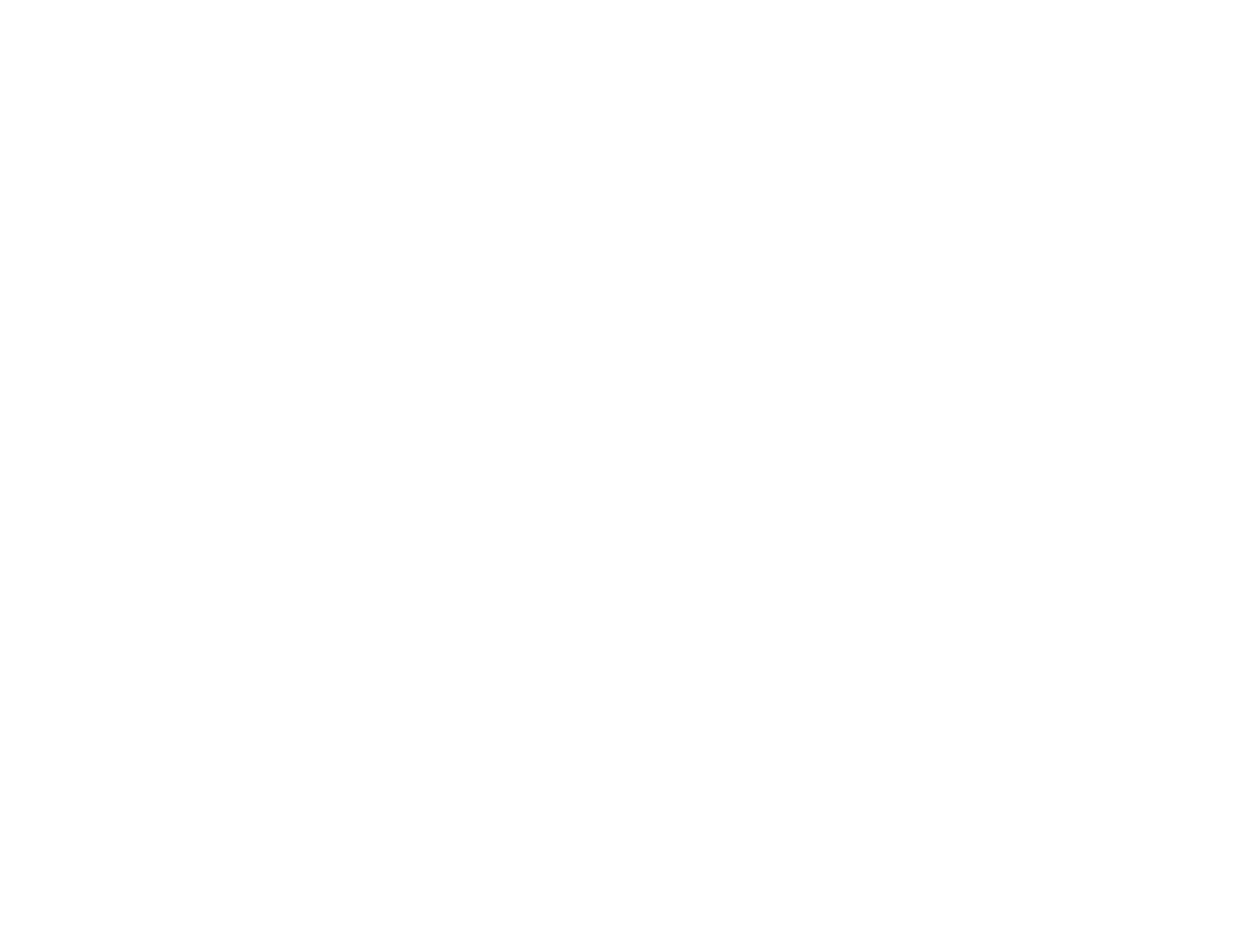
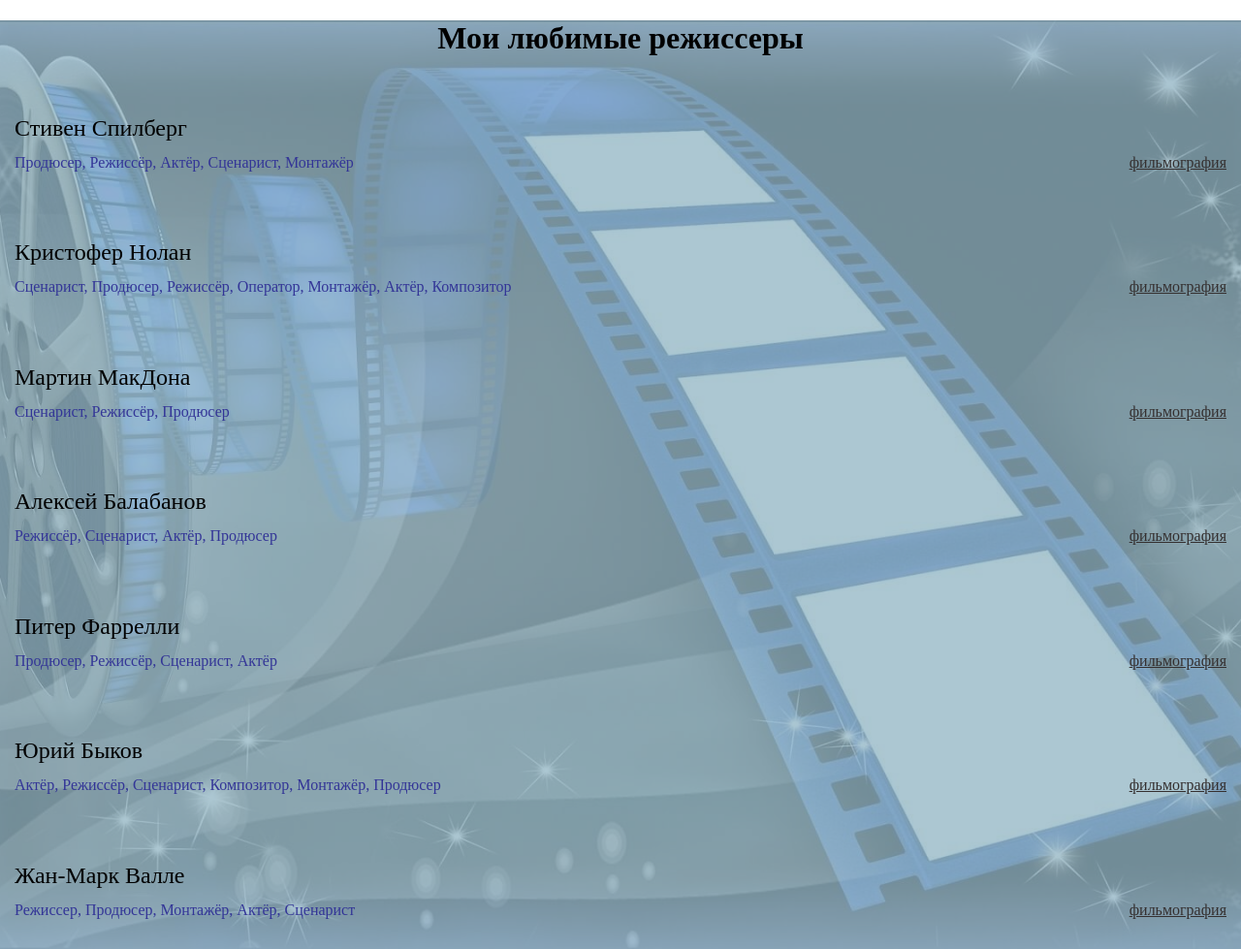
Before and after one commit to Lira11io/Theory_and_practice_task_14Week_JS_6, a plain HTML site: page practice.html in a window 1280 px wide. Shown: the whole page at 97% size. Before the commit the page ends 800 px from the top, so only its background shows below. Drawn offline with Linux system fonts and the light colour scheme.

Commit message:
add img for practice, add practice task

```diff
--- a/assets/styles/style.css
+++ b/assets/styles/style.css
@@ -1,3 +1,60 @@
 .root {
   margin-left: 15px;
 }
+
+/*Обертка для всей страницы*/
+.container {
+  position: relative;
+  width: 100%;
+  max-width: 100%;
+  min-height: 100%;
+  height: auto;
+  background: url("../img/kinoplenka.jpg");
+  background-size: cover;
+  background-repeat: no-repeat;
+  background-position: center center;
+  background-color: rgba(95, 89, 89, 0.61);
+  color: black;
+}
+
+/*Обертка для содержания страницы*/
+.container__block {
+  width: 100%;
+  max-width: 100%;
+  min-height: 100%;
+  height: auto;
+  background: rgba(148, 183, 197, 0.767);
+}
+
+/*Заголовок страницы*/
+.container__title {
+  text-align: center;
+}
+
+/*Обертка для блоков с информацией*/
+.container__cinema {
+  padding: 15px;
+}
+
+/*Имя режиссера*/
+.container__cinema-p {
+  font-size: 1.5rem;
+  margin-bottom: 1%;
+}
+
+/*Обертка для блоков с карьерой и фильмографией*/
+.container__cinema-f {
+  display: flex;
+  justify-content: space-between;
+}
+
+/*Информация о карьере*/
+.container__cinema-p2 {
+  color: rgb(51, 53, 151);
+  margin-top: 0;
+}
+
+/*Ссылка на фильмографию*/
+.container__cinema-a {
+  color: rgb(53, 48, 48);
+}
--- a/practice.html
+++ b/practice.html
@@ -9,6 +9,11 @@
     <title>14 неделя "Массивы". Решение практического задания</title>
   </head>
   <body>
+    <div class="container">
+      <div class="container__block">
+        <h1 class="container__title">Мои любимые режиссеры</h1>
+      </div>
+    </div>
     <script src="practice.js"></script>
   </body>
 </html>
--- a/practice.js
+++ b/practice.js
@@ -0,0 +1,81 @@
+const cinema = [
+  {
+    name: "Стивен Спилберг",
+    career: "Продюсер, Режиссёр, Актёр, Сценарист, Монтажёр",
+    films:
+      "https://ru.wikipedia.org/wiki/%D0%A4%D0%B8%D0%BB%D1%8C%D0%BC%D0%BE%D0%B3%D1%80%D0%B0%D1%84%D0%B8%D1%8F_%D0%A1%D1%82%D0%B8%D0%B2%D0%B5%D0%BD%D0%B0_%D0%A1%D0%BF%D0%B8%D0%BB%D0%B1%D0%B5%D1%80%D0%B3%D0%B0",
+    top_rated_film: "Список Шиндлера",
+  },
+  {
+    name: "Кристофер Нолан",
+    career:
+      "Сценарист, Продюсер, Режиссёр, Оператор, Монтажёр, Актёр, Композитор",
+    films:
+      "https://www.film.ru/compilation/vse-filmy-kristofera-nolana-ot-luchshego-k-horoshemu",
+    top_rated_film: "Начало",
+  },
+  {
+    name: "Мартин МакДона",
+    career: "Сценарист, Режиссёр, Продюсер",
+    films: "https://www.film.ru/person/martin-makdonah",
+    top_rated_film: "Три билборда на границе Эббинга, Миссури",
+  },
+  {
+    name: "Алексей Балабанов",
+    career: "Режиссёр, Сценарист, Актёр, Продюсер",
+    films: "https://www.film.ru/person/aleksey-balabanov",
+    top_rated_film: "Брат",
+  },
+  {
+    name: "Питер Фаррелли",
+    career: "Продюсер, Режиссёр, Сценарист, Актёр",
+    films: "https://www.film.ru/person/piter-farrelli",
+    top_rated_film: "Зелёная книга",
+  },
+  {
+    name: "Юрий Быков",
+    career: "Актёр, Режиссёр, Сценарист, Композитор, Монтажёр, Продюсер",
+    films: "https://www.film.ru/person/yuriy-bykov",
+    top_rated_film: "Дурак",
+  },
+  {
+    name: "Жан-Марк Валле",
+    career: "Режиссер, Продюсер, Монтажёр, Актёр, Сценарист",
+    films: "https://www.film.ru/person/zhan-mark-valle",
+    top_rated_film: "Далласский клуб покупателей",
+  },
+];
+
+const cont = document.querySelector(".container__block"); //получаем контейнер, куда будем добавлять новую разметку
+
+const createDirector = (obj) => {
+  const block = document.createElement("div"); //создаем элемент разметки и кладем его в переменную "block"
+  block.className = "container__cinema"; //создаем класс для нового элемента разметки
+  const p = document.createElement("p"); //создаем элемент разметки и кладем его в переменную "p"
+  p.className = "container__cinema-p"; //создаем класс для нового элемента разметки
+  p.textContent = obj.name; //вставляем значение конкретного элемента массива между тегами p в разметке
+  const block2 = document.createElement("div"); //создаем элемент разметки и кладем его в переменную "block2"
+  block2.className = "container__cinema-f"; //создаем класс для нового элемента разметки
+  const p2 = document.createElement("p"); //создаем элемент разметки и кладем его в переменную "p2"
+  p2.className = "container__cinema-p2"; //создаем класс для нового элемента разметки
+  p2.textContent = obj.career; //вставляем значение конкретного элемента массива между тегами p в разметке
+  const a = document.createElement("a"); //создаем элемент разметки и кладем его в переменную "a"
+  a.className = "container__cinema-a"; //создаем класс для нового элемента разметки
+  a.href = obj.films; //вставляем значение ссылки из конкретного элемента массива
+  a.textContent = "фильмография"; //вставляем текст, на который вешается ссылка
+
+  //удочеряем разметку в элемент block2
+  block2.append(p2);
+  block2.append(a);
+
+  //удочеряем разметку в элемент block
+  block.append(p);
+  block.append(block2);
+  return block;
+};
+
+cinema.forEach((director) => {
+  //для каждого элемента массива вызываем функцию createDirector
+  const directorElement = createDirector(director);
+  cont.append(directorElement); //добавляем разметку в контейнер
+});
```
Also changed, not shown: assets/img/kinoplenka.jpg (added).
